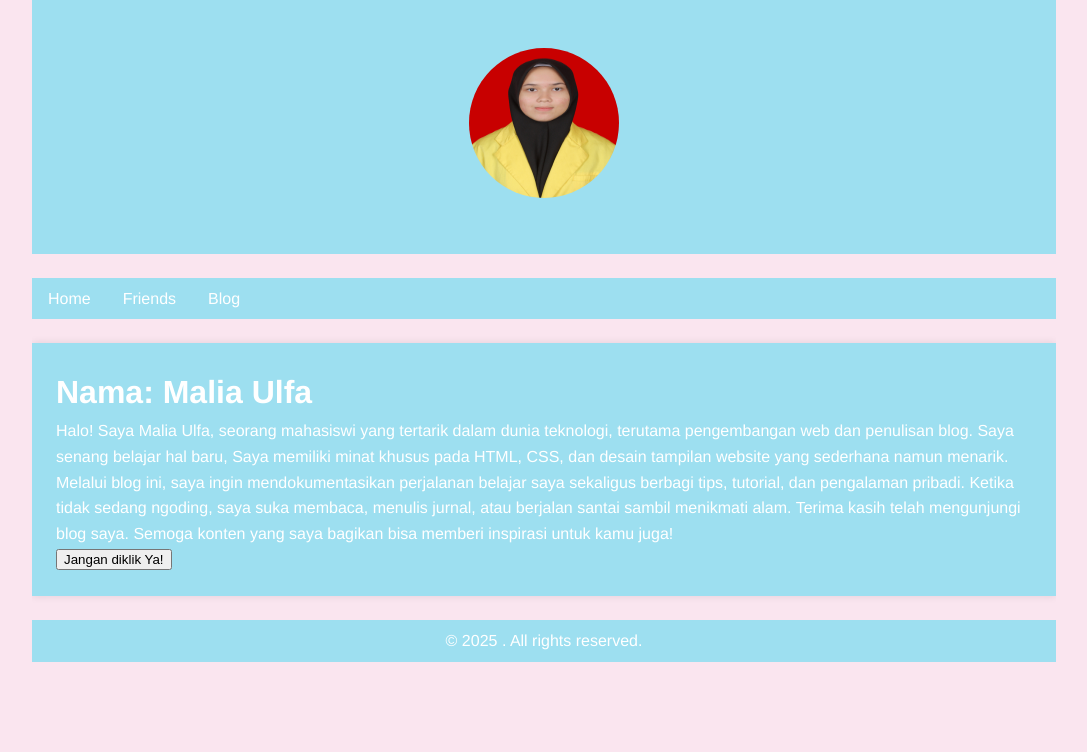
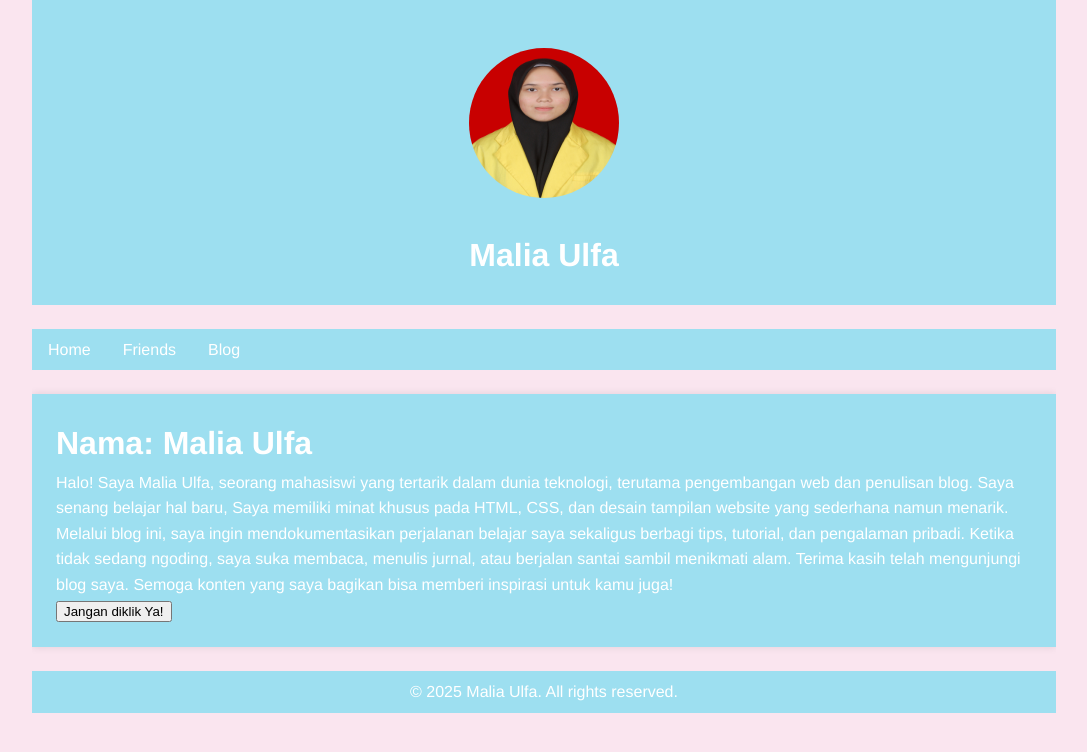
Before and after one commit to maliaulfa2/maliaulfa2.github.io, a Jekyll site: the page built from index.html, in a window 1280 px wide. Shown: the top 752 px of the page, without its empty margins (96-1183 px from the left). Built offline with Jekyll 4.4.1, drawn with Linux system fonts in a browser that asks for light colours; some of the changed lines change nothing that is shown.

Commit message:
initial commit

```diff
--- a/_config.yml
+++ b/_config.yml
@@ -1,3 +1,7 @@
+title: Malia Ulfa
+email: mel.malia028@gmail.com
+describtion: A personal blog by Malia Ulfa, a student at Politeknik Negeri Lhokseumawe.
+              This blog is built using Jekyll and hosted on GitHub Pages. The content is primarily in Indonesian, but some posts may be in English.
 url: 'https://maliaulfa2.github.io/'
 
 plugins:
```
